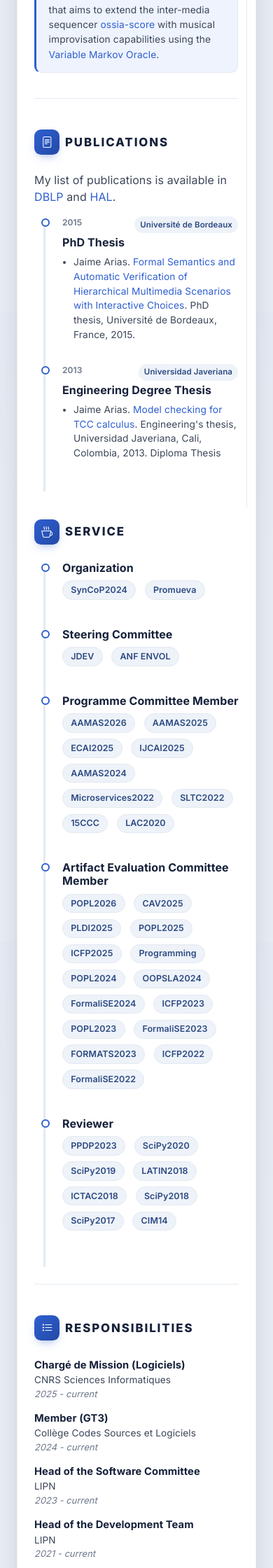
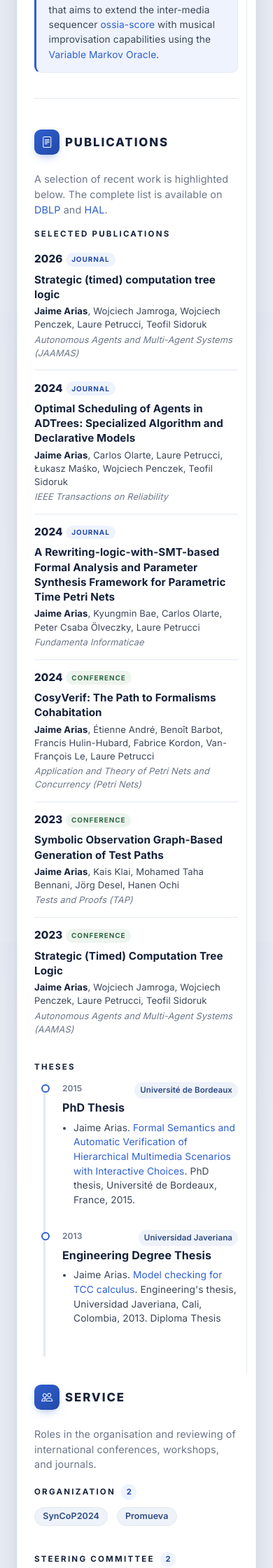
Before and after one commit to himito/himito.github.io, a Jekyll site: the page built from index.md, in a window 390 px wide. Shown: the part 3154-5394 px from the top of the page at 70% size. Built offline with Jekyll 4.4.1, drawn with Linux system fonts in a browser that asks for light colours; nearby versions of some CDN libraries; some web fonts are replaced; library files that are not in the unit come from our copies.

Commit message:
add selected publications section with styling and data integration

```diff
--- /dev/null
+++ b/_data/selected_publications.yml
@@ -0,0 +1,44 @@
+# Curated highlight of key publications shown on the home page.
+# Full lists live on DBLP and HAL (linked in the Publications section).
+# `me` marks your name so it can be emphasised in the author list.
+- title: "Strategic (timed) computation tree logic"
+  authors: "Jaime Arias, Wojciech Jamroga, Wojciech Penczek, Laure Petrucci, Teofil Sidoruk"
+  venue: "Autonomous Agents and Multi-Agent Systems (JAAMAS)"
+  type: "Journal"
+  year: 2026
+  url: "https://doi.org/10.1007/s10458-025-09726-4"
+
+- title: "Optimal Scheduling of Agents in ADTrees: Specialized Algorithm and Declarative Models"
+  authors: "Jaime Arias, Carlos Olarte, Laure Petrucci, Łukasz Maśko, Wojciech Penczek, Teofil Sidoruk"
+  venue: "IEEE Transactions on Reliability"
+  type: "Journal"
+  year: 2024
+  url: "https://doi.org/10.1109/TR.2024.3354459"
+
+- title: "A Rewriting-logic-with-SMT-based Formal Analysis and Parameter Synthesis Framework for Parametric Time Petri Nets"
+  authors: "Jaime Arias, Kyungmin Bae, Carlos Olarte, Peter Csaba Ölveczky, Laure Petrucci"
+  venue: "Fundamenta Informaticae"
+  type: "Journal"
+  year: 2024
+  url: "https://doi.org/10.3233/FI-242195"
+
+- title: "CosyVerif: The Path to Formalisms Cohabitation"
+  authors: "Jaime Arias, Étienne André, Benoît Barbot, Francis Hulin-Hubard, Fabrice Kordon, Van-François Le, Laure Petrucci"
+  venue: "Application and Theory of Petri Nets and Concurrency (Petri Nets)"
+  type: "Conference"
+  year: 2024
+  url: "https://doi.org/10.1007/978-3-031-61433-0_21"
+
+- title: "Symbolic Observation Graph-Based Generation of Test Paths"
+  authors: "Jaime Arias, Kais Klai, Mohamed Taha Bennani, Jörg Desel, Hanen Ochi"
+  venue: "Tests and Proofs (TAP)"
+  type: "Conference"
+  year: 2023
+  url: "https://doi.org/10.1007/978-3-031-38828-6_8"
+
+- title: "Strategic (Timed) Computation Tree Logic"
+  authors: "Jaime Arias, Wojciech Jamroga, Wojciech Penczek, Laure Petrucci, Teofil Sidoruk"
+  venue: "Autonomous Agents and Multi-Agent Systems (AAMAS)"
+  type: "Conference"
+  year: 2023
+  url: "https://dl.acm.org/doi/10.5555/3545946.3598661"
--- a/_includes/publications.html
+++ b/_includes/publications.html
@@ -3,19 +3,34 @@
     <i class="resume-section-heading-icon bi bi-file-text me-2"></i>
     Publications
   </h3>
-  <p>
-    My list of publications is available in
-    <a href="https://dblp.uni-trier.de/pid/157/6674.html" target="_blank"
-      >DBLP</a
-    >
+  <p class="resume-section-intro">
+    A selection of recent work is highlighted below. The complete list is
+    available on
+    <a href="https://dblp.uni-trier.de/pid/157/6674.html" target="_blank" rel="noopener">DBLP</a>
     and
-    <a
-      href="https://hal.archives-ouvertes.fr/search/index/?q=jaime+arias&authIdHal_s=jaime-arias"
-      target="_blank"
-      >HAL</a
-    >.
+    <a href="https://hal.science/search/index/?q=%2A&authIdHal_s=jaime-arias" target="_blank" rel="noopener">HAL</a>.
   </p>
 
+  <h4 class="resume-subheading">Selected publications</h4>
+  <ul class="pub-list list-unstyled">
+    {% for pub in site.data.selected_publications %}
+    <li class="pub-item">
+      <div class="pub-meta">
+        <span class="pub-year">{{ pub.year }}</span>
+        <span class="pub-type pub-type-{{ pub.type | downcase }}">{{ pub.type }}</span>
+      </div>
+      <div class="pub-body">
+        <a class="pub-title" href="{{ pub.url }}" target="_blank" rel="noopener">{{ pub.title }}</a>
+        <div class="pub-authors">
+          {{ pub.authors | replace: "Jaime Arias", "<span class='pub-me'>Jaime Arias</span>" }}
+        </div>
+        <div class="pub-venue">{{ pub.venue }}</div>
+      </div>
+    </li>
+    {% endfor %}
+  </ul>
+
+  <h4 class="resume-subheading mt-4">Theses</h4>
   <div class="resume-timeline position-relative">
     {% for item in site.data.manuscripts %}
     <article class="resume-timeline-item position-relative pb-3">
--- a/_includes/service.html
+++ b/_includes/service.html
@@ -1,39 +1,41 @@
-<section class="resume-experience-section resume-section">
+<section class="resume-service-section resume-section">
   <h3 class="resume-section-heading text-uppercase py-2 py-lg-3 py-3">
-    <i class="resume-section-heading-icon bi bi-cup-hot me-2"></i>
+    <i class="resume-section-heading-icon bi bi-people me-2"></i>
     Service
   </h3>
-  <div class="resume-timeline position-relative">
+  <p class="resume-section-intro">
+    Roles in the organisation and reviewing of international conferences,
+    workshops, and journals.
+  </p>
+
+  <div class="service-groups">
     {% for item in site.data.service %}
-    <article class="resume-timeline-item position-relative pb-3">
-      <div class="resume-timeline-item-header mb-2">
-        <h3 class="resume-position-title mb-1">{{ item.title }}</h3>
-      </div>
-      <!--//resume-timeline-item-header-->
-      <div class="resume-timeline-item-desc">
-        <ul class="list-inline">
-          {% assign years = item.events | group_by: "year" %} {% assign
-          yearsSorted = years | sort: 'name' | reverse %}
-          <!-- show badges -->
-          {% for y in yearsSorted %} {% assign events = y.items | sort: "title"
-          %} {% for event in events %}
+    <div class="service-group">
+      <h4 class="resume-subheading service-group-heading">
+        {{ item.title }}
+        <span class="service-count">{{ item.events | size }}</span>
+      </h4>
+      <ul class="list-inline service-chips mb-0">
+        {% assign years = item.events | group_by: "year" %}
+        {% assign yearsSorted = years | sort: 'name' | reverse %}
+        {% for y in yearsSorted %}
+        {% assign events = y.items | sort: "title" %}
+        {% for event in events %}
         <li class="list-inline-item">
           <a
             class="badge resume-skill-badge"
             href="{{ event.url }}"
             target="_blank"
-              title="{{ event.title }}"
+            rel="noopener"
+            title="{{ event.title }} ({{ event.year }})"
             >{{ event.acronym }}</a
           >
         </li>
-          {% endfor %} {% endfor %}
+        {% endfor %}
+        {% endfor %}
       </ul>
     </div>
-      <!--//resume-timeline-item-desc-->
-    </article>
-    <!--//resume-timeline-item-->
     {% endfor %}
   </div>
-  <!--//resume-timeline-->
 </section>
 <!--//resume-service-section-->
--- a/assets/css/custom.css
+++ b/assets/css/custom.css
@@ -289,6 +289,92 @@ hr {
   align-self: flex-start;
 }
 
+/* --------------------- Selected publications ------------------------- */
+.pub-list { margin-bottom: 0; }
+
+.pub-item {
+  display: flex;
+  gap: 1rem;
+  padding: 0.9rem 0;
+  border-bottom: 1px solid var(--border);
+}
+.pub-item:first-child { padding-top: 0.25rem; }
+.pub-item:last-child { border-bottom: none; }
+
+.pub-meta {
+  flex: 0 0 auto;
+  display: flex;
+  flex-direction: column;
+  align-items: flex-start;
+  gap: 0.3rem;
+  width: 5.5rem;
+}
+.pub-year {
+  font-weight: 800;
+  color: var(--ink);
+  font-size: 0.95rem;
+}
+.pub-type {
+  font-size: 0.62rem;
+  text-transform: uppercase;
+  letter-spacing: 0.06rem;
+  font-weight: 700;
+  padding: 0.15rem 0.5rem;
+  border-radius: 999px;
+}
+.pub-type-journal { background: var(--accent-soft); color: var(--accent-strong); }
+.pub-type-conference { background: #eef4ee; color: #2f6b46; }
+
+.light-mode .pub-title {
+  display: block;
+  color: var(--ink);
+  font-weight: 700;
+  font-size: 0.95rem;
+  line-height: 1.4;
+  margin-bottom: 0.25rem;
+}
+.light-mode .pub-title:hover { color: var(--accent); text-decoration: none; }
+
+.pub-authors { font-size: 0.82rem; color: var(--body); line-height: 1.45; }
+.pub-me { color: var(--ink); font-weight: 700; }
+.pub-venue {
+  font-size: 0.8rem;
+  color: var(--muted);
+  font-style: italic;
+  margin-top: 0.15rem;
+}
+
+@media (max-width: 575px) {
+  .pub-item { flex-direction: column; gap: 0.4rem; }
+  .pub-meta { flex-direction: row; align-items: center; width: auto; }
+}
+
+/* --------------------------- Service --------------------------------- */
+.service-group { margin-bottom: 1.4rem; }
+.service-group:last-child { margin-bottom: 0; }
+
+.service-group-heading {
+  display: flex;
+  align-items: center;
+  gap: 0.5rem;
+  margin-bottom: 0.6rem;
+}
+.service-count {
+  display: inline-flex;
+  align-items: center;
+  justify-content: center;
+  min-width: 1.4rem;
+  height: 1.4rem;
+  padding: 0 0.4rem;
+  border-radius: 999px;
+  background: var(--accent-soft);
+  color: var(--accent-strong);
+  font-size: 0.7rem;
+  font-weight: 700;
+  letter-spacing: 0;
+}
+.service-chips .list-inline-item { margin-bottom: 0.4rem; }
+
 /* --------------------------- Timelines ------------------------------- */
 .light-mode .resume-timeline:before { background: var(--border); }
 .light-mode .resume-timeline-item:before {
```
Lines whose indentation alone changed are shown as unchanged.
